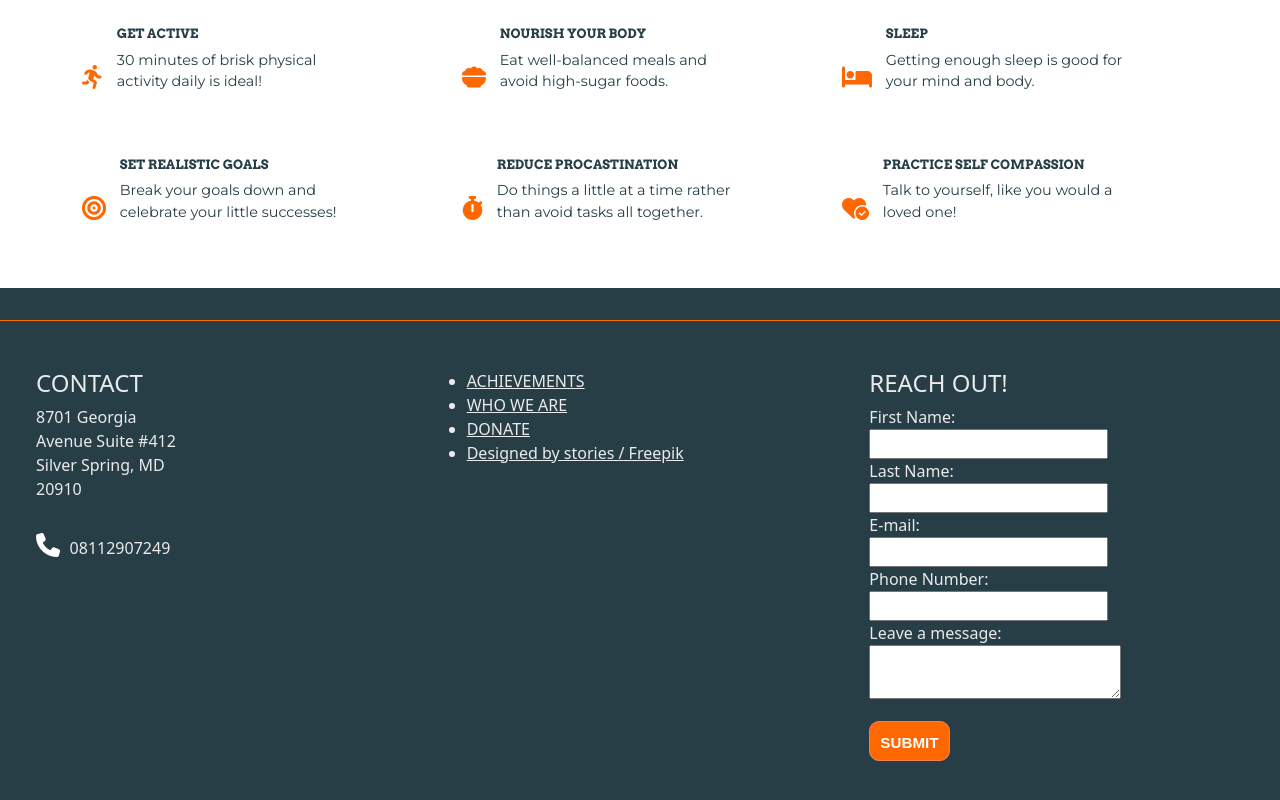
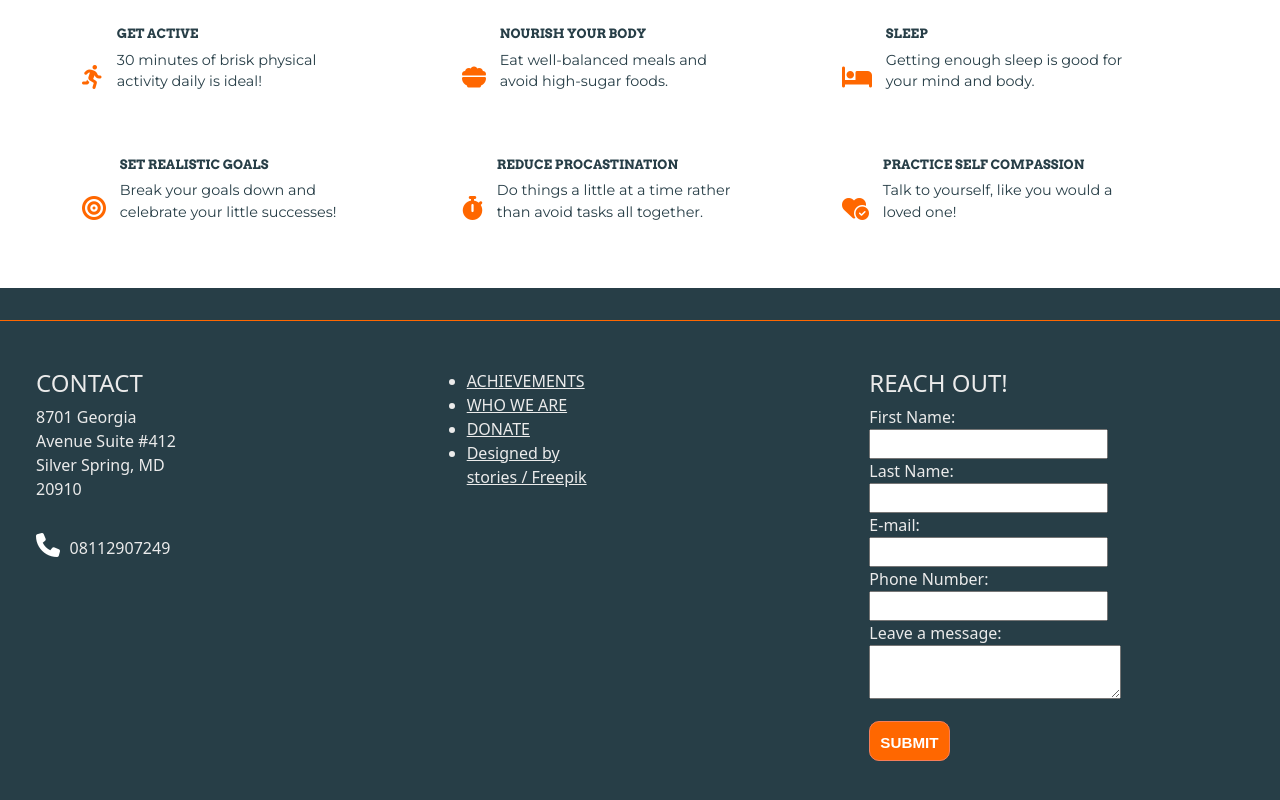
Before and after one commit to messey4/MindHelp, a plain HTML site: page index.html in a window 1280 px wide. Shown: the part 3112-3912 px from the top of the page. Drawn offline with nearby package versions, Linux system fonts and the light colour scheme.

Commit message:
Update index.html

```diff
--- a/index.html
+++ b/index.html
@@ -254,7 +254,7 @@ homepage About -->
             <a style="color: #EBEBEB;"  href="index.html"><li>ACHIEVEMENTS</li></a>
             <a  style="color: #EBEBEB;" href="about.html"><li>WHO WE ARE</li></a>
            <a style="color: #EBEBEB;"  href="#"> <li>DONATE</li></a>
-           <a style="color: #EBEBEB;" href="http://www.freepik.com"> <li>Designed by stories / Freepik</li></a>
+          <a style="color: #EBEBEB;" href="http://www.freepik.com"> <li>Designed by <br> stories / Freepik</li></a>
         </ul>
     </div>
 
```
